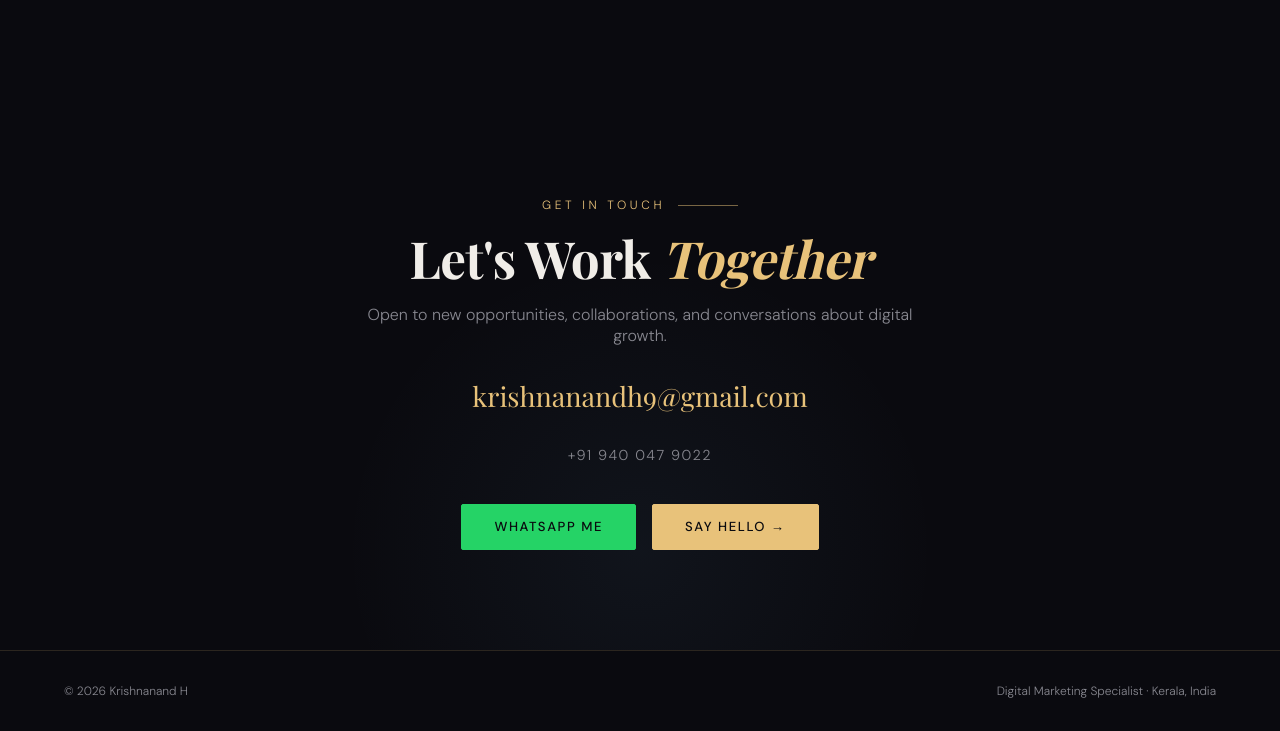
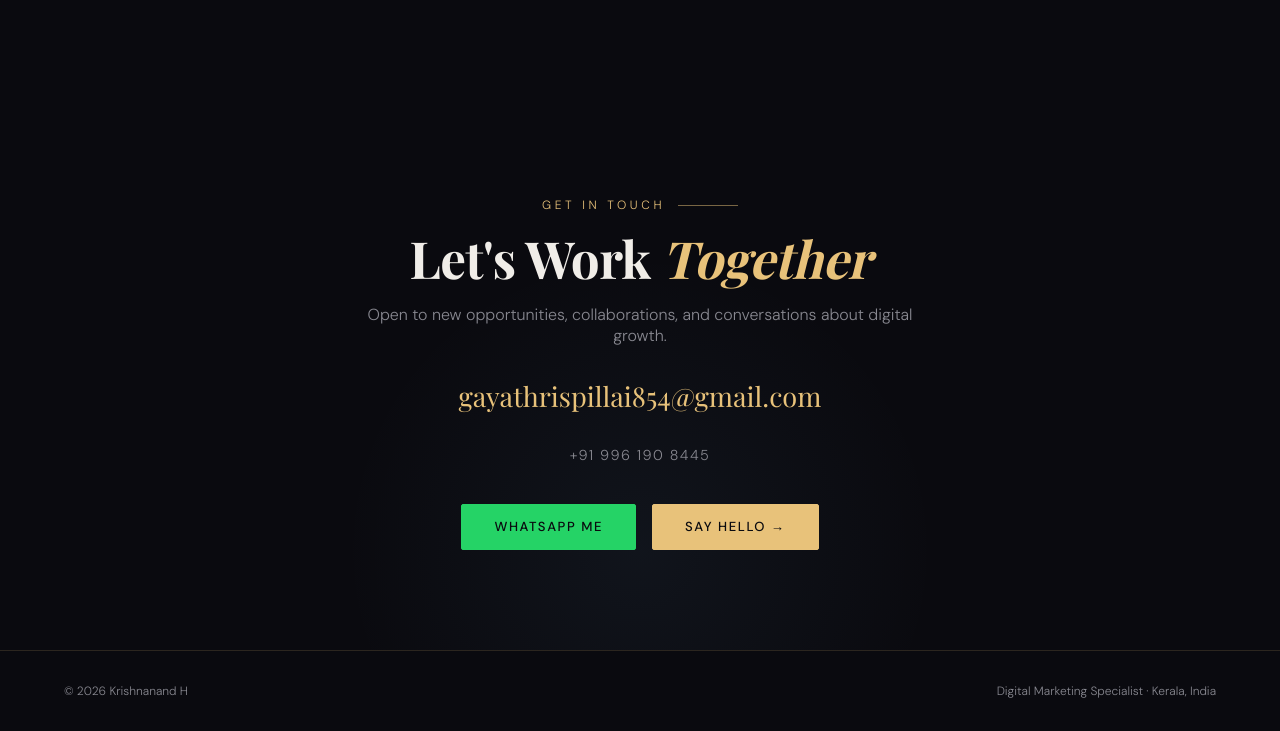
Before and after one commit to krishnanandh128-ship-it/krishnanandh, a plain HTML site: page index.html in a window 1280 px wide. Shown: the part 4432-5163 px from the top of the page. Drawn offline with nearby package versions, Linux system fonts and the light colour scheme; a web font is replaced by a local one.

Commit message:
Make the change as mentioned (6a9e5aaf18b95a52d4837a94)

```diff
--- a/index.html
+++ b/index.html
@@ -892,11 +892,11 @@
     <div class="section-label fade-up" style="justify-content:center;">Get in Touch</div>
     <h2 class="fade-up">Let's Work <em style="font-style:italic; color:var(--accent)">Together</em></h2>
     <p class="fade-up" style="color:var(--muted); margin-top:1rem;">Open to new opportunities, collaborations, and conversations about digital growth.</p>
-    <a href="mailto:krishnanandh9@gmail.com" class="contact-email fade-up">krishnanandh9@gmail.com</a>
-    <p class="contact-phone fade-up">+91 940 047 9022</p>
+    <a href="mailto:gayathrispillai854@gmail.com" class="contact-email fade-up">gayathrispillai854@gmail.com</a>
+    <p class="contact-phone fade-up">+91 996 190 8445</p>
     <div class="contact-actions fade-up">
-      <a href="https://wa.me/919400479022?text=Hi%20Krishnanand%2C%20I%27d%20like%20to%20connect%20about%20digital%20marketing." class="btn btn-whatsapp" target="_blank" rel="noopener">WhatsApp Me</a>
-      <a href="mailto:krishnanandh9@gmail.com" class="btn btn-primary">Say Hello →</a>
+      <a href="https://wa.me/919961908445?text=Hi%2C%20I%27d%20like%20to%20connect%20about%20digital%20marketing." class="btn btn-whatsapp" target="_blank" rel="noopener">WhatsApp Me</a>
+      <a href="mailto:gayathrispillai854@gmail.com" class="btn btn-primary">Say Hello →</a>
     </div>
   </div>
 </section>
```
